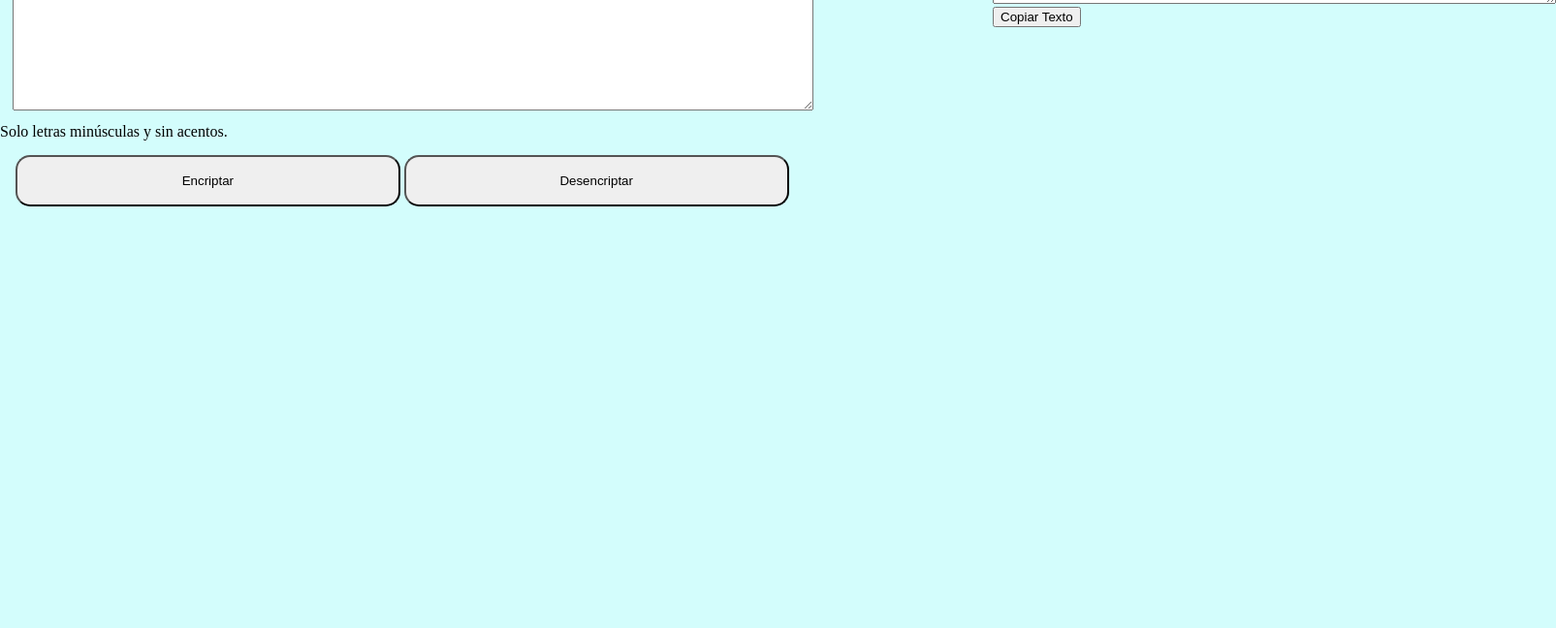
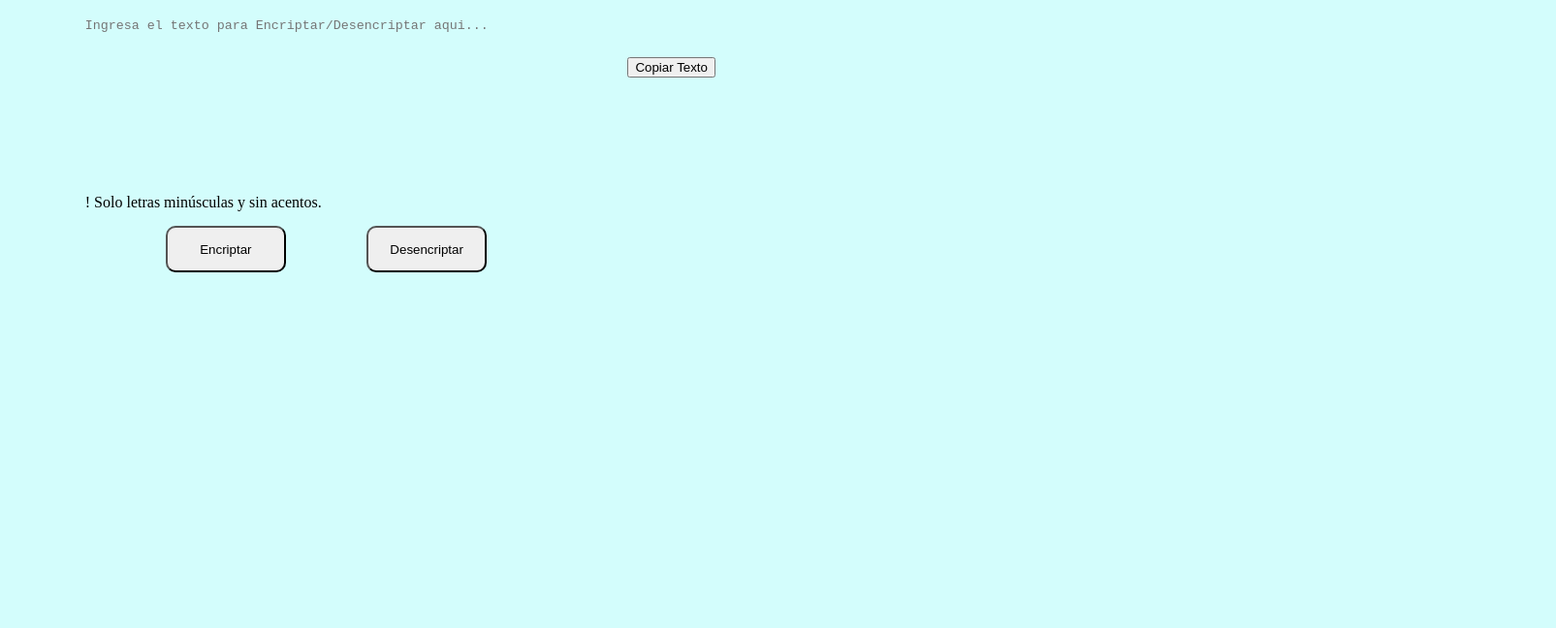
Before and after one commit to EdgarAguilar11/EncriptadorAlura, a plain HTML site: page index.html in a window 1280 px wide. Shown: the part 152-800 px from the top of the page at 97% size, 1605 px wide, since content can reach past the window. Drawn offline with Linux system fonts and the light colour scheme.

Commit message:
cambios varios

```diff
--- a/funciones.js
+++ b/funciones.js
@@ -1,9 +1,45 @@
-const mensajeInformacion = "Solo letras minúsculas y sin acentos.";
+const mensajeInformacion = " ! Solo letras minúsculas y sin acentos.";
 const mensajeErrorTextoAEncriptar = "Ningún mensaje fue encontrado.";
 const mensajeDeReferenciaInputResultado = "Ingresa el texto que deseas encriptar o desencriptar.";
 const mensajeDeReferenciaInputInicial = "Ingresa el texto para Encriptar/Desencriptar aqui...";
+const expresionNumerosLetras = /[^a-z0-9\s*]/g;
+const remplazoA = "ai";
+const remplazoE = "enter";
+const remplazoI = "imes";
+const remplazoO = "ober";
+const remplazoU = "ufat";
 
 document.addEventListener("DOMContentLoaded", function(){
     document.getElementById("mensajeInformacion").innerHTML = mensajeInformacion;
     document.getElementById("inputTextoInicial").setAttribute("placeHolder",`${mensajeDeReferenciaInputInicial}`);
+    document.getElementById("inputTextoResultado").setAttribute("placeHolder",`${mensajeDeReferenciaInputResultado}`);
 });
+
+function soloMinusculasSinAcentos(elemento){
+    let cadena = elemento.value;
+    console.log(cadena.replaceAll(expresionNumerosLetras, ""));
+    elemento.value = cadena.replaceAll(expresionNumerosLetras, "");
+    return;
+}
+
+function encriptarTexto(){
+    let textoParaEncriptar = document.getElementById("inputTextoInicial").value;
+    let resultadoTextoEncriptado = textoParaEncriptar.replaceAll("e",remplazoE).replaceAll("i",remplazoI).replaceAll("a",remplazoA).replaceAll("o",remplazoO).replaceAll("u",remplazoU);
+    document.getElementById("inputTextoResultado").value = resultadoTextoEncriptado;
+}
+
+function desencriptarTexto(){
+    let textoParaDesencriptar = document.getElementById("inputTextoInicial").value;
+    let resultadoTextoDesencriptado = textoParaDesencriptar.replaceAll(remplazoU,"u").replaceAll(remplazoO,"o").replaceAll(remplazoA,"a").replaceAll(remplazoI,"i").replaceAll(remplazoE,"e");
+    document.getElementById("inputTextoResultado").value = resultadoTextoDesencriptado;
+}
+
+function copiarTexto(){
+    let textoParaCopiar = document.getElementById("inputTextoResultado").value;
+    if(textoParaCopiar.length > 0){
+        navigator.clipboard.writeText(textoParaCopiar);
+    }else{
+        console.log("No hay texto que copiar")
+    }
+
+}
--- a/index.html
+++ b/index.html
@@ -14,19 +14,17 @@
             <img src="imagenes/letraLogo.png" class="logo">
         </div>
         <div class="seccionIngresarTexto">
-            <textarea id="inputTextoInicial" cols="70" rows="10" maxlength="400"></textarea>
+            <textarea id="inputTextoInicial" cols="70" rows="10" maxlength="400" onkeypress="soloMinusculasSinAcentos(this)"></textarea>
             <label id="mensajeInformacion"></label>
             <div class="botonesSeccionUno">
-                <button type="button">Encriptar</button>
-                <button type="button">Desencriptar</button>
+                <button type="button" onclick="encriptarTexto()">Encriptar</button>
+                <button type="button" onclick="desencriptarTexto()">Desencriptar</button>
             </div>
         </div>
     </section>
     <section class="seccionDos">
-        <div class="seccionTextoDeResultado">
-            <textarea id="inputTextoResultado" cols="70" rows="10" maxlength="400"></textarea>
-            <button type="button">Copiar Texto</button>
-        </div>
+        <textarea id="inputTextoResultado" cols="70" rows="10" maxlength="400" disabled></textarea>
+        <button type="button" onclick="copiarTexto()">Copiar Texto</button>
     </section>
 </body>
 </html>
--- a/style.css
+++ b/style.css
@@ -1,6 +1,7 @@
 body{
     background: #D3FDFC;
     display: flex;
+    padding: 2%;
 }
 
 .logo{
@@ -8,40 +9,42 @@ body{
     height: auto;
 }
 
-.seccionUno{
-    justify-content: center;
+#inputTextoInicial, #mensajeInformacion{
+    display: block;
+    margin: 1rem auto;
     width: 80%;
-    height: 100%;
 }
 
-#inputTextoInicial{
-    display: block;
-    width: 80%;
-    height: 10em;
-    margin: 1em;
-}
-
-#mensajeInformacion{
-    display: block;
+#inputTextoInicial, #inputTextoResultado{
+    background: none;
+    border: none;
+    resize: none;
+    border-radius: 15px;
+    padding: 1rem;
 }
 
 .botonesSeccionUno{
-    margin: 1em;
-    justify-content: space-around;
+    display: flex;
+    margin: 1rem auto;
+    width: 80%;
+    justify-content: space-evenly;
 }
 
 .botonesSeccionUno button{
-    width: 40%;
-    height: 4em;
-    border-radius: 15px;
+    width: 25%;
+    height: 3rem;
+    border-radius: 10px;
 }
 
-.seccionDos{
-    justify-content: center;
-    width: 20%;
-    height: 100%;
+
+@media (min-width: 780px){
+    .seccionUno{
+        width: 80%;
+    }
 }
 
-.inputTextoResultado{
-    height: 10em;
+@media (max-width: 780px){
+    .seccionUno{
+        width: 100%;
+    }
 }
```
